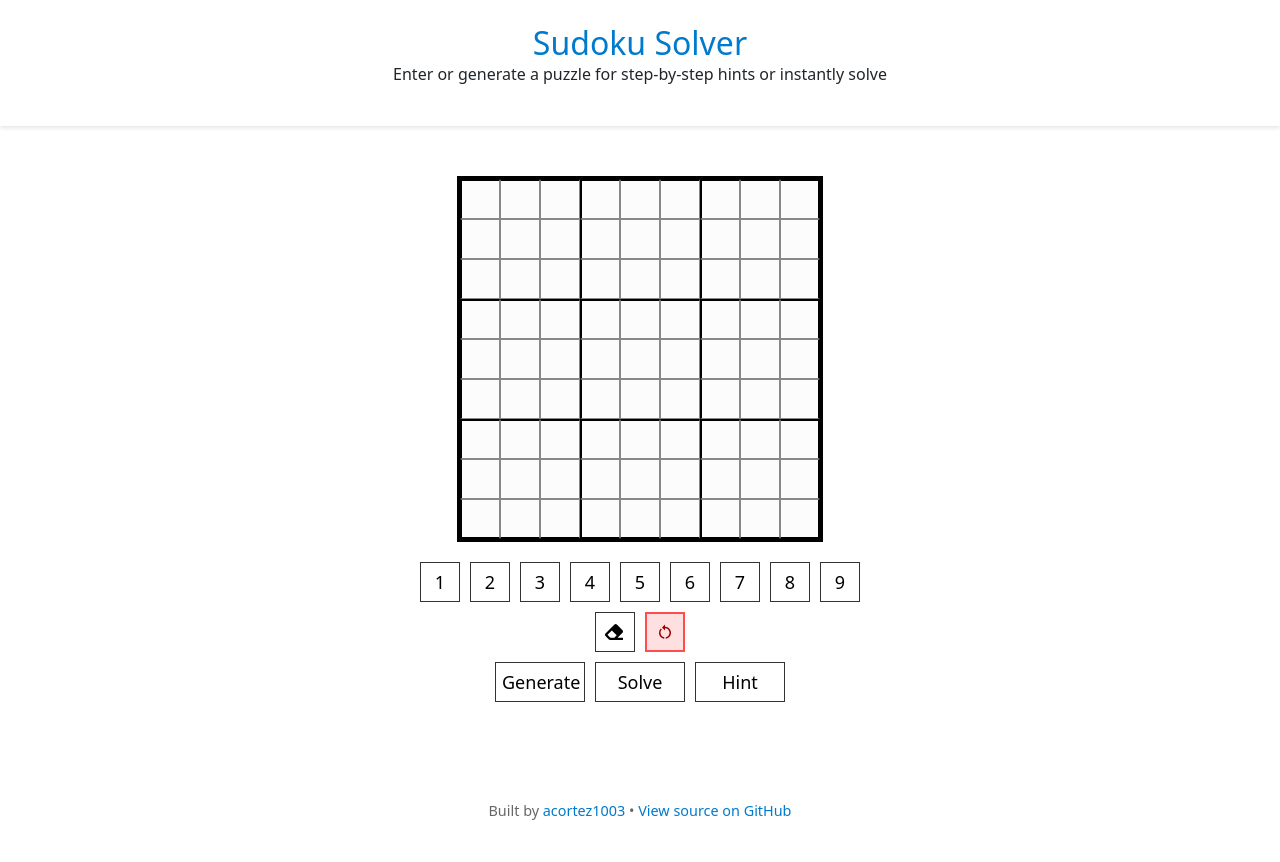
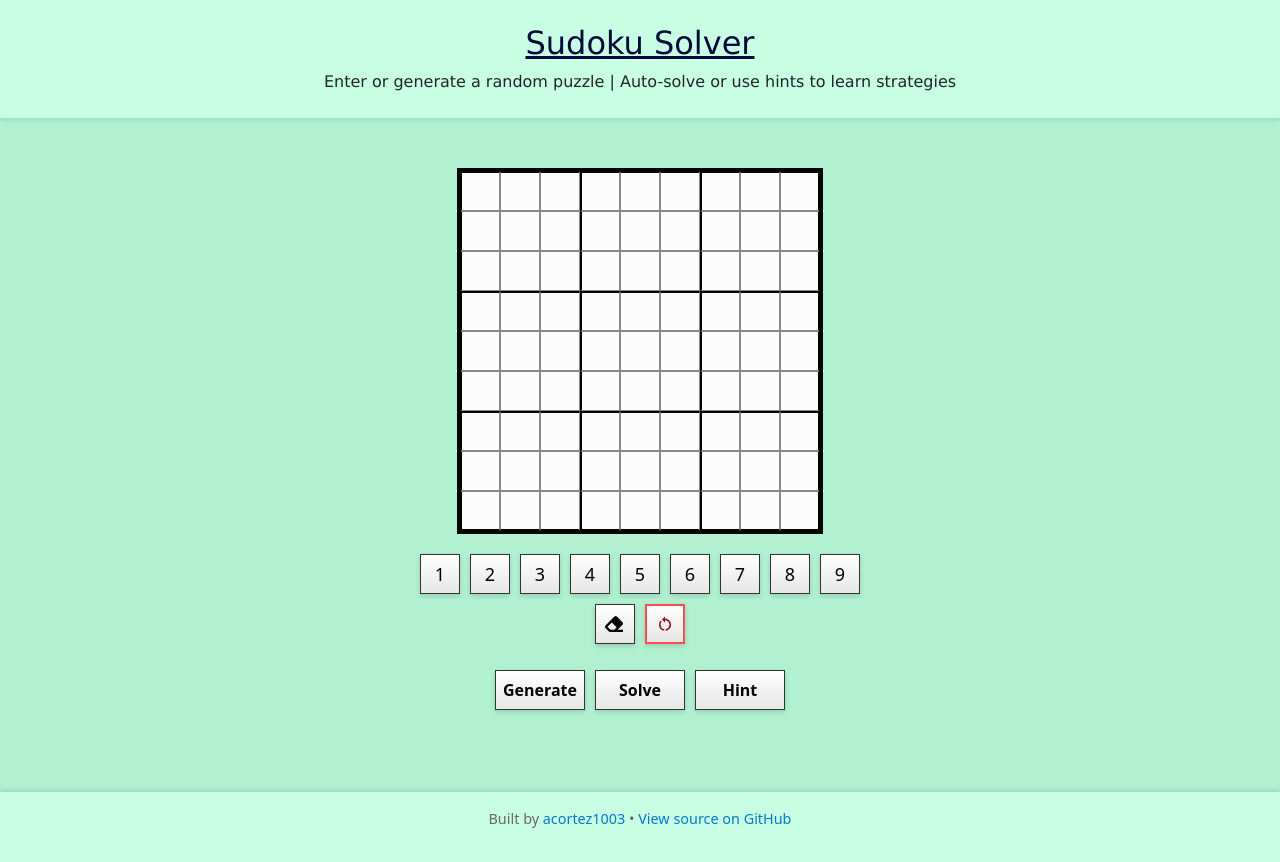
Before and after one commit to acortez1003/sudoku-solver, a React (Vite) app: page / in a window 1280 px wide. Built offline with nearby package versions, Linux system fonts and the light colour scheme.

Commit message:
update ui + fix erase bug

```diff
--- a/src/App.css
+++ b/src/App.css
@@ -1,27 +1,27 @@
-body {
-    margin: 0;
-    padding: 0;
-    font-family: 'Segoe UI', sans-serif;
-    background-color: #09f90d;
-    color: #333;
+.App {
+  background-color: #b1f0d1;
 }
 
 header {
   text-align: center;
-    padding: 1.5rem 0;
-    background-color: #ffffff;
+  padding: 1.5rem 0 0.5rem 0;
+  font-family: Verdana, Geneva, Tahoma, sans-serif;
+  background-color: #C8FFE4;
   box-shadow: 0 2px 4px rgba(0,0,0,0.1);
 }
 
 header h1 {
   margin: 0;
+  padding: 0 0 0.5rem 0;
   font-size: 2rem;
-    color: #007acc;
+  color: #010938;
 }
 
 footer {
   margin-top: 2rem;
   padding: 1rem;
+  box-shadow: 0 -2px 4px rgba(0,0,0,0.1);
+  background-color: #C8FFE4;
   text-align: center;
   font-size: 0.9rem;
   color: #666;
--- a/src/App.jsx
+++ b/src/App.jsx
@@ -5,8 +5,8 @@ function App() {
   return (
     <div className="App">
       <header>
-        <h1>Sudoku Solver</h1>
-        <p>Enter or generate a puzzle for step-by-step hints or instantly solve</p>
+        <h1><u>Sudoku Solver</u></h1>
+        <p>Enter or generate a random puzzle | Auto-solve or use hints to learn strategies</p>
       </header>
 
       <main>
--- a/src/components/HintBox.jsx
+++ b/src/components/HintBox.jsx
@@ -4,7 +4,7 @@ import '../styles/HintBox.css';
 const HintBox = ({ hint, onApplyHint, onBackHint, canGoBack }) => {
   return (
     <div className="hint-box">
-      <h4>Hint</h4>
+      <h4><u>Hint:</u></h4>
       <p>{hint ? hint.message : 'No hint available. Puzzle complete or multiple solutions.'}</p>
       <div className="hint-buttons">
         <button onClick={onApplyHint} disabled={!hint}>Apply</button>
--- a/src/components/SudokuBoard.jsx
+++ b/src/components/SudokuBoard.jsx
@@ -46,6 +46,9 @@ const SudokuBoard = () => {
     if (selectedNumber === '') {
       newGrid[row][col] = '';
       newUserInputs.delete(cellId);
+      const newGeneratedCells = new Set(generatedCells);
+      newGeneratedCells.delete(cellId);
+      setGeneratedCells(newGeneratedCells);
     } else {
       const currentValue = newGrid[row][col];
       const newValue = selectedNumber.toString();
--- a/src/styles/HintBox.css
+++ b/src/styles/HintBox.css
@@ -1,9 +1,11 @@
 .hint-box {
   border: 2px solid #ccc;
   padding: 10px;
-  margin-top: 200px;
-  margin-left: 30px;
+  margin-top: 150px;
+  margin-left: 15px;
+  margin-right: 15px;
   width: 220px;
+  border-radius: 0.5rem;
   background-color: #f9f9f9;
   font-family: sans-serif;
 }
--- a/src/styles/NumberPad.css
+++ b/src/styles/NumberPad.css
@@ -18,6 +18,7 @@
 
 .solve-row {
   display: flex;
+  padding: 1.0rem 0 0 0;
   gap: 10px;
 }
 
@@ -27,15 +28,36 @@
   font-size: 18px;
   cursor: pointer;
   border: 1px solid #333;
-  background-color: white;
+  background: linear-gradient(to bottom, #ffffff, #e6e6e6);
+  box-shadow: 0 2px 5px rgba(0, 0, 0, 0.15);
+  transition: background 0.2s;
+}
+
+.solve-button {
+  width: 90px;
+  height: 40px;
+  font-size: 16px;
+  font-weight: bold;
+  cursor: pointer;
+  border: 1px solid #333;
+  background: linear-gradient(to bottom, #ffffff, #e6e6e6);
+  box-shadow: 0 2px 5px rgba(0, 0, 0, 0.15);
   transition: background 0.2s;
 }
 
 .solve-button:hover,
 .num-button:hover {
-  background-color: #f0f0f0;
+  background: linear-gradient(to bottom, #f5f5f5, #dddddd);
+  box-shadow: 0 4px 8px rgba(0, 0, 0, 0.2);
 }
 
+.num-button:active,
+.solve-button:active {
+  transform: scale(0.95);
+  box-shadow: 0 2px 4px rgba(0, 0, 0, 0.2);
+}
+
+/* Modifiers */
 .num-button.selected {
   background-color: #d0ebff;
   border: 2px solid #2196f3;
@@ -46,18 +68,3 @@
   border: 2px solid #ff4d4d;
   color: #900;
 }
-
-.num-button.danger:hover {
-  background-color: #ea787a
-}
-
-.solve-button {
-  width: 90px;
-  height: 40px;
-  font-size: 18px;
-  cursor: pointer;
-  border: 1px solid #333;
-  background-color: white;
-  transition: background 0.2s;
-
-}
```
Lines whose indentation alone changed are shown as unchanged.
